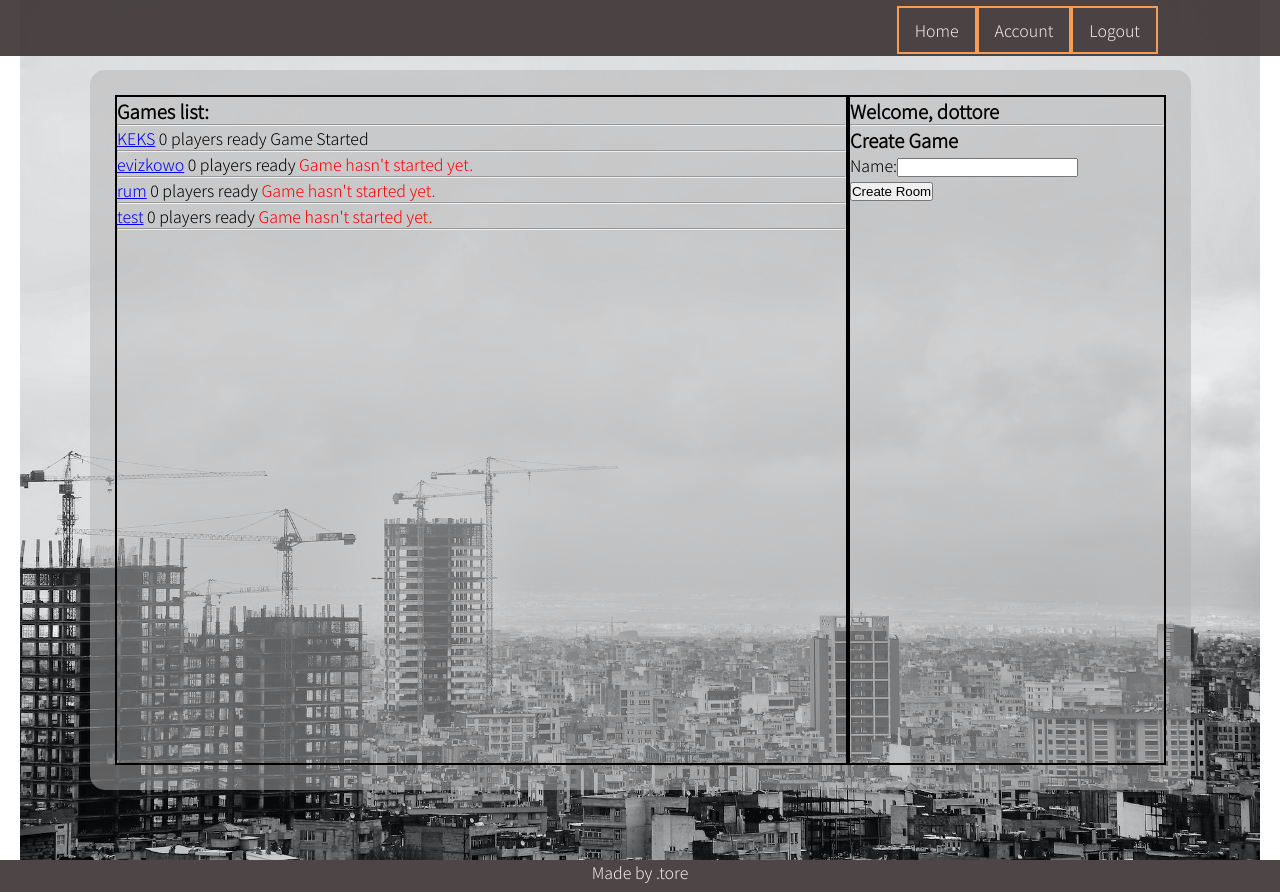
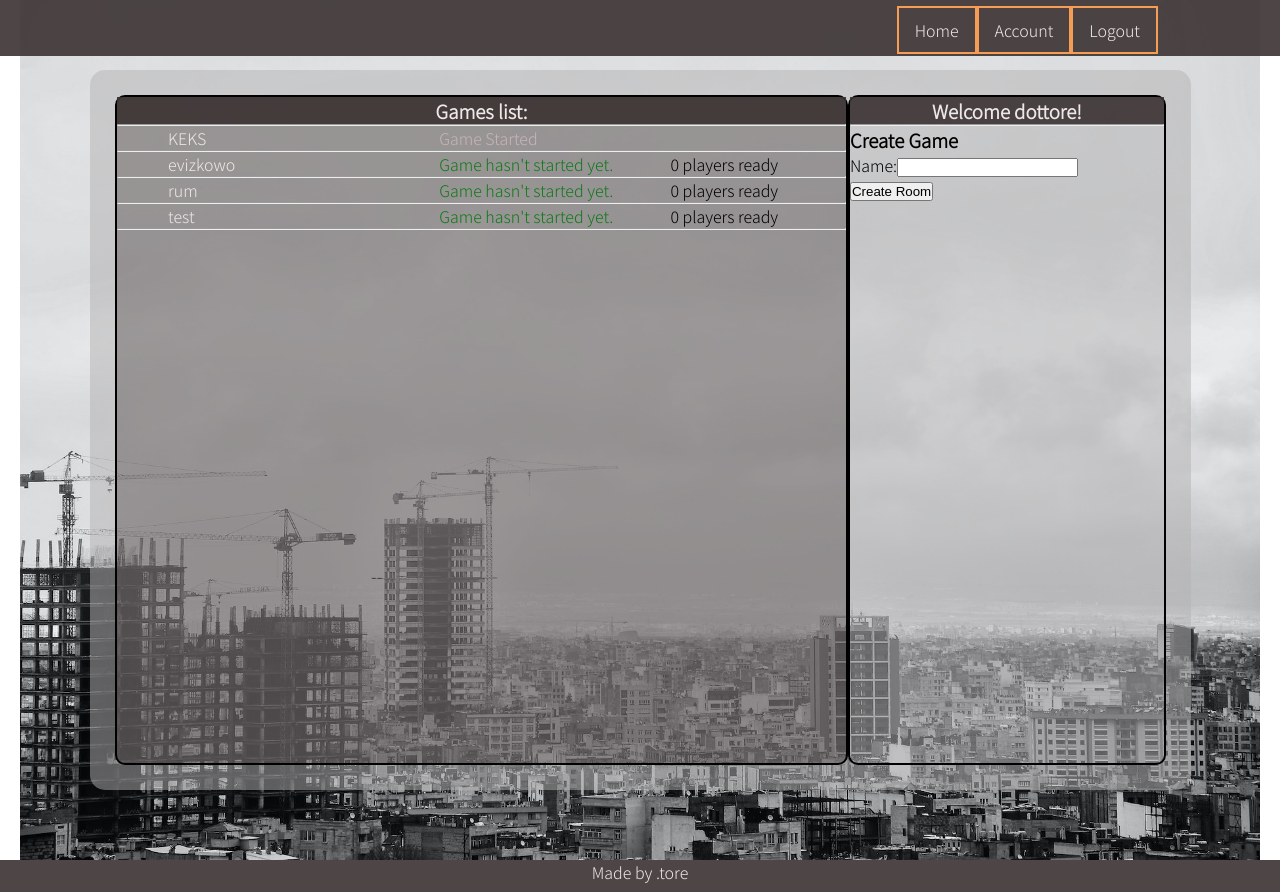
Before and after one commit to devvile/Minipoly, a Django app: page /player/home/s in a window 1280 px wide. Run offline with Django 3.2, Linux system fonts and the light colour scheme; a user stored in the database is signed in; data comes from the database, SQL or seed files in the repository; both versions use the stored data as it was after the commit; data that the repository does not hold is empty.

Commit message:
[UI] Games table grid division

```diff
--- a/Nova_gra/static/css/home.css
+++ b/Nova_gra/static/css/home.css
@@ -5,27 +5,60 @@
   width: 86vw;
 }
 
+.user_menu,
+.lobby {
+  border: 2px solid black;
+  border-radius: 10px;
+}
+
 .lobby {
   width: 70%;
-  border: 2px solid black;
+  background-color: var(--main-color-alpha);
 }
-.user_menu {
-  border: 2px solid black;
+
+.__header {
+  color: var(--font-color);
+  background-color: var(--main-bars-color);
+  text-align: center;
 }
 
 .games_list {
   list-style: none;
 }
+.game_list__game {
+  margin-left: 7%;
+  position: relative;
+}
+.game_list__room {
+  text-decoration: none;
+  color: var(--font-color);
+}
+
+.__game_status,
+.__players_status {
+  position: absolute;
+}
+
+.__game_status {
+  left: 40%;
+}
+
+.__players_status {
+  right: 10%;
+}
 
 .--blue {
   color: blue;
 }
+
 .--green {
-  color: green;
+  color: rgb(14, 122, 23);
 }
+
 .--gray {
-  color: gray;
+  color: rgb(201, 181, 181);
 }
+
 .--red {
   color: red;
 }
--- a/Nova_gra/templates/player/home.html
+++ b/Nova_gra/templates/player/home.html
@@ -4,28 +4,34 @@
 {% endblock %} {% block content %}
 
 <section class="lobby">
-  <h3>Games list:</h3>
+  <div class="__header">
+    <h3>Games list:</h3>
+  </div>
   <hr />
   <ul class="games_list">
     {% for g in games %}
-    <li>
-      <p>
-        <a href="{% url 'detail' g.id %}">{{g.name}}</a>
-        {% if g.how_many_players_ready == 4 %} Full {% else %}
-        {{g.how_many_players_ready}}
-        <span>players ready{% endif %} {% if g.is_played %} </span>
-        <span class="--grey">Game Started</span>
-        {% else %}
-        <span class="--red">Game hasn't started yet.</span>
-        {% endif %}
-      </p>
+    <li class="game_list__game">
+      <a class="game_list__room" href="{% url 'detail' g.id %}">{{g.name}}</a>
+      {% if g.is_played %}
+
+      <span class="__game_status --gray">Game Started</span>
+      {% else %}
+      <span class="__game_status --green">Game hasn't started yet.</span>
+      {% if g.how_many_players_ready == 4 %}
+      <span class="__players_status --red"> Full</span> {% else %}
+      <span class="__players_status">
+        {{g.how_many_players_ready}} players ready{% endif %}
+      </span>
+      {% endif %}
     </li>
     <hr />
     {% endfor %}
   </ul>
 </section>
 <section class="user_menu">
-  <h1>Welcome, {{player}}</h1>
+  <div class="__header">
+    <h1>Welcome {{player}}!</h1>
+  </div>
   <hr />
   <h3>Create Game</h3>
   <form method="POST" action='{% url "new_room"%}'>
```
Also changed, not shown: Nova_gra/db.sqlite3.
